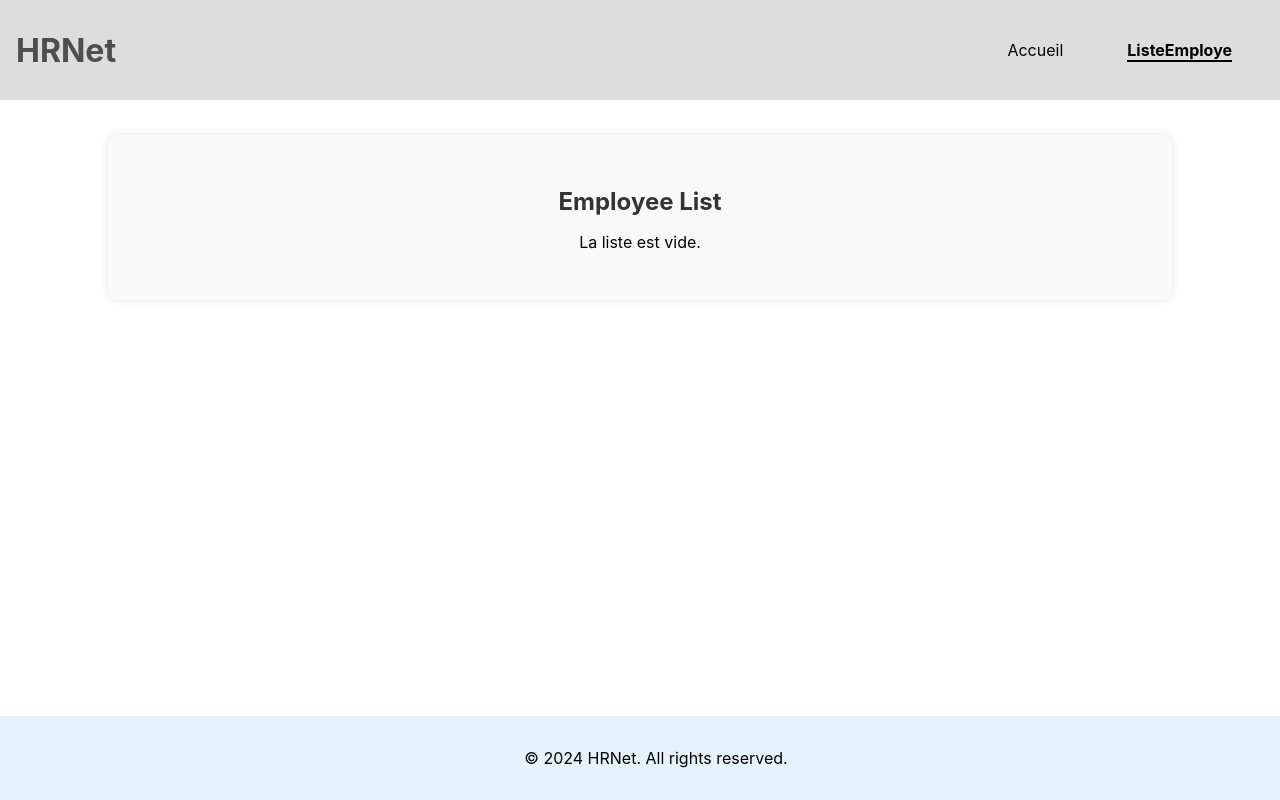
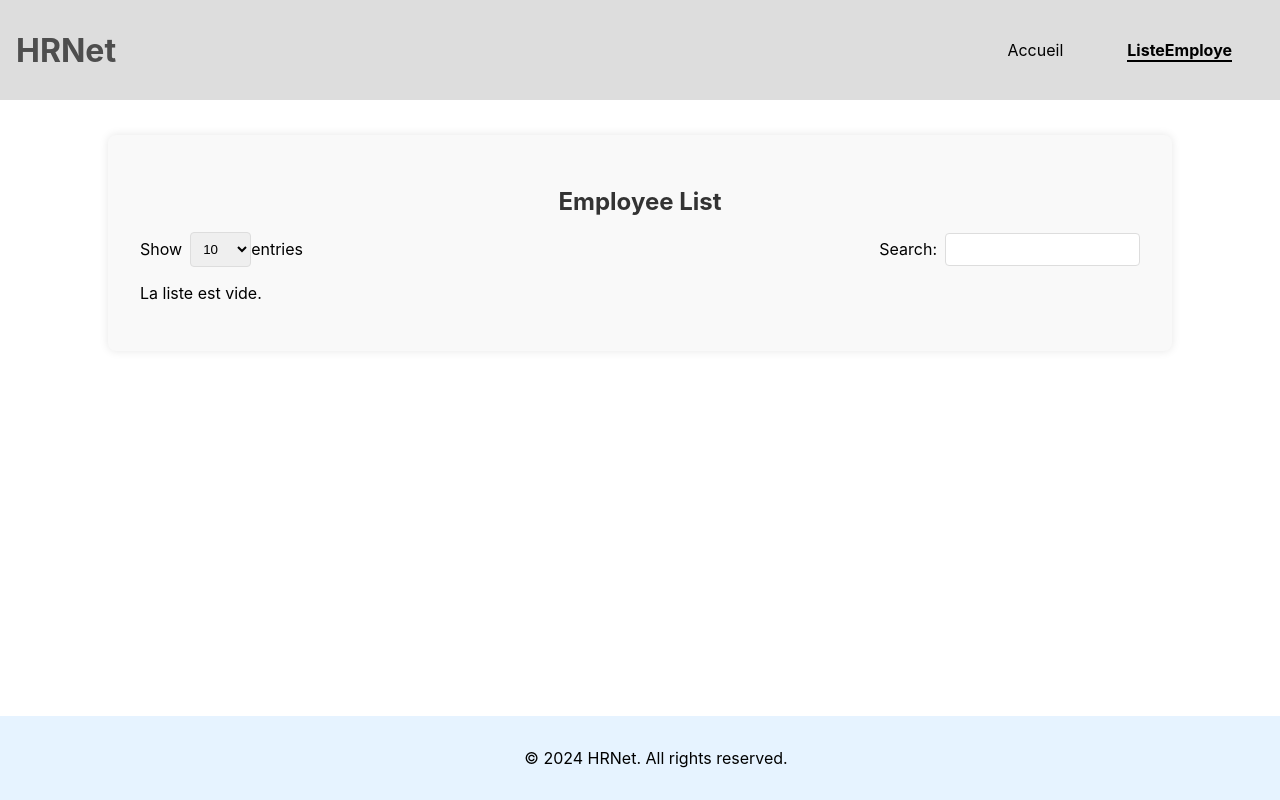
Before and after one commit to AhmaduLo/projet-14, a React (Create React App) app: page /employeeListe in a window 1280 px wide. Shown: the top 800 px of the page. Built offline with nearby package versions, Linux system fonts and the light colour scheme.

Commit message:
ajout du recherche

```diff
--- a/src/components/ListeEmployer.js
+++ b/src/components/ListeEmployer.js
@@ -1,25 +1,71 @@
-import React, { useState, useEffect } from 'react';
+import React, { useState, useEffect } from "react";
 
 const ListeEmployer = () => {
   const [employees, setEmployees] = useState([]);
   const [currentPage, setCurrentPage] = useState(1);
-  const [employeesPerPage] = useState(10); // Nombre d'employés par page
+  const [employeesPerPage, setEmployeesPerPage] = useState(10); // Nombre d'employés par page
+  const [sortConfig, setSortConfig] = useState({
+    key: null, // Clé de tri
+    direction: "ascending", // Direction du tri
+  });
+  const [searchTerm, setSearchTerm] = useState(""); // Terme de recherche
 
+  // Effet pour charger les employés depuis le localStorage lors du premier rendu
   useEffect(() => {
-    const storedEmployees = JSON.parse(localStorage.getItem('employees')) || [];
+    const storedEmployees = JSON.parse(localStorage.getItem("employees")) || [];
     setEmployees(storedEmployees);
   }, []);
+
+  // Fonction pour trier les employés en fonction d'une clé
+  const sortEmployees = (key) => {
+    let direction = "ascending";
+    // Changer la direction du tri si la même clé est cliquée
+    if (sortConfig.key === key && sortConfig.direction === "ascending") {
+      direction = "descending";
+    } else if (sortConfig.key === key && sortConfig.direction === "descending") {
+      direction = "ascending";
+    }
+    // Mise à jour de la configuration de tri
+    setSortConfig({ key, direction });
+  };
+
+  // Création d'une liste triée des employés en fonction de la configuration de tri
+  const sortedEmployees = React.useMemo(() => {
+    // Création d'une copie de la liste des employés
+    let sortableEmployees = [...employees];
+    // Si une clé de tri est définie, trier les employés
+    if (sortConfig.key !== null) {
+      sortableEmployees.sort((a, b) => {
+        if (a[sortConfig.key] < b[sortConfig.key]) {
+          return sortConfig.direction === "ascending" ? -1 : 1;
+        }
+        if (a[sortConfig.key] > b[sortConfig.key]) {
+          return sortConfig.direction === "ascending" ? 1 : -1;
+        }
+        return 0;
+      });
+    }
+    // Filtrer les employés en fonction du terme de recherche
+    return sortableEmployees.filter((employee) =>
+      Object.values(employee).some((val) =>
+        val.toLowerCase().includes(searchTerm.toLowerCase())
+      )
+    );
+  }, [employees, sortConfig, searchTerm]);
 
   // Calcul des employés à afficher sur la page actuelle
   const indexOfLastEmployee = currentPage * employeesPerPage;
   const indexOfFirstEmployee = indexOfLastEmployee - employeesPerPage;
-  const currentEmployees = employees.slice(indexOfFirstEmployee, indexOfLastEmployee);
+  const currentEmployees = sortedEmployees.slice(
+    indexOfFirstEmployee,
+    indexOfLastEmployee
+  );
 
   // Changer de page
   const paginate = (pageNumber) => setCurrentPage(pageNumber);
 
   // Déterminer le nombre total de pages
-  const totalPages = Math.ceil(employees.length / employeesPerPage);
+  const totalPages = Math.ceil(sortedEmployees.length / employeesPerPage);
 
   // Fonction pour passer à la page suivante
   const nextPage = () => {
@@ -35,9 +81,47 @@ const ListeEmployer = () => {
     }
   };
 
+  const getArrowClass = (key) => {
+    if (sortConfig.key === key) {
+      return sortConfig.direction === "ascending"
+        ? "sort-arrow asc"
+        : "sort-arrow desc";
+    }
+    return "sort-arrow";
+  };
+
   return (
     <div className="container1">
       <h2>Employee List</h2>
+      <div className="controls">
+        {/* Sélecteur du nombre d'entrées par page */}
+        <label>
+          Show{" "}
+          <select
+            value={employeesPerPage}
+            onChange={(e) => {
+              setEmployeesPerPage(Number(e.target.value));
+              setCurrentPage(1); // Reset to first page
+            }}
+          >
+            <option value={5}>5</option>
+            <option value={10}>10</option>
+            <option value={20}>20</option>
+            <option value={50}>50</option>
+            <option value={100}>100</option>
+          </select>{" "}
+          entries
+        </label>
+        {/* Champ de recherche */}
+        <label>
+          Search:{" "}
+          <input
+            type="text"
+            value={searchTerm}
+            onChange={(e) => setSearchTerm(e.target.value)}
+          />
+        </label>
+      </div>
       {employees.length === 0 ? (
         <p>La liste est vide.</p>
       ) : (
@@ -45,15 +129,35 @@ const ListeEmployer = () => {
           <table className="employee-table">
             <thead>
               <tr>
-                <th>First Name</th>
-                <th>Last Name</th>
-                <th>Start Date</th>
-                <th>Department</th>
-                <th>Date of Birth</th>
-                <th>Street</th>
-                <th>City</th>
-                <th>State</th>
-                <th>Zip Code</th>
+                <th onClick={() => sortEmployees("firstName")}>
+                  <span className={getArrowClass("firstName")}>First Name</span>
+                </th>
+                <th onClick={() => sortEmployees("lastName")}>
+                  <span className={getArrowClass("lastName")}>Last Name</span>
+                </th>
+                <th onClick={() => sortEmployees("startDate")}>
+                  <span className={getArrowClass("startDate")}>Start Date</span>
+                </th>
+                <th onClick={() => sortEmployees("department")}>
+                  <span className={getArrowClass("department")}>Department</span>
+                </th>
+                <th onClick={() => sortEmployees("dateOfBirth")}>
+                  <span className={getArrowClass("dateOfBirth")}>
+                    Date of Birth
+                  </span>
+                </th>
+                <th onClick={() => sortEmployees("street")}>
+                  <span className={getArrowClass("street")}>Street</span>
+                </th>
+                <th onClick={() => sortEmployees("city")}>
+                  <span className={getArrowClass("city")}>City</span>
+                </th>
+                <th onClick={() => sortEmployees("state")}>
+                  <span className={getArrowClass("state")}>State</span>
+                </th>
+                <th onClick={() => sortEmployees("zipCode")}>
+                  <span className={getArrowClass("zipCode")}>Zip Code</span>
+                </th>
               </tr>
             </thead>
             <tbody>
@@ -80,7 +184,7 @@ const ListeEmployer = () => {
               <button
                 key={index}
                 onClick={() => paginate(index + 1)}
-                className={currentPage === index + 1 ? 'active' : ''}
+                className={currentPage === index + 1 ? "active" : ""}
               >
                 {index + 1}
               </button>
@@ -89,6 +193,12 @@ const ListeEmployer = () => {
               Next
             </button>
           </div>
+          {/* Affichage du nombre d'entrées affichées */}
+          <div className="entries-info">
+            Showing {indexOfFirstEmployee + 1} to{" "}
+            {Math.min(indexOfLastEmployee, sortedEmployees.length)} of{" "}
+            {sortedEmployees.length} entries
+          </div>
         </>
       )}
     </div>
--- a/src/styles/components/listeEmployer.scss
+++ b/src/styles/components/listeEmployer.scss
@@ -12,9 +12,31 @@
     color: #333;
   }
 
-  p {
-    text-align: center;
+  .controls {
+    display: flex;
+    justify-content: space-between;
+    margin-bottom: 1rem;
+
+    label {
+      display: flex;
+      align-items: center;
+    }
+
+    input[type="text"] {
+      padding: 0.5rem;
+      margin-left: 0.5rem;
+      border: 1px solid #ddd;
+      border-radius: 4px;
+    }
+
+    select {
+      padding: 0.5rem;
+      margin-left: 0.5rem;
+      border: 1px solid #ddd;
+      border-radius: 4px;
+    }
   }
+
   .employee-table {
     width: 100%;
     border-collapse: collapse;
@@ -25,10 +47,33 @@
       border: 1px solid #ddd;
       padding: 0.5rem;
       text-align: left;
+      position: relative;
     }
 
     th {
       background-color: #f2f2f2;
+      cursor: pointer;
+    }
+
+    .sort-arrow {
+      font-size: 12px;
+      margin-left: 5px;
+      display: inline-block;
+    }
+
+    .sort-arrow.asc::after {
+      content: "▲";
+      color: black;
+    }
+
+    .sort-arrow.desc::after {
+      content: "▼";
+      color: black;
+    }
+
+    .sort-arrow::after {
+      content: "▲▼";
+      color: lightgray;
     }
 
     tr:nth-child(even) {
@@ -39,6 +84,7 @@
       background-color: #f1f1f1;
     }
   }
+
   .pagination {
     display: flex;
     justify-content: center;
@@ -57,13 +103,14 @@
   .pagination button:hover {
     background-color: #0056b3;
   }
+
   .pagination button:disabled {
     background-color: #2fc4ff;
     cursor: not-allowed;
   }
 
   .pagination .active {
-    background-color: #141414; /* Couleur différente pour le bouton actif */
+    background-color: #141414;
     font-weight: bold;
   }
 }
```
Also changed, not shown: src/components/EmployeeManager.js (added, +28 -0 lines), src/components/EmployeesData.js (added, +9 -0 lines).
